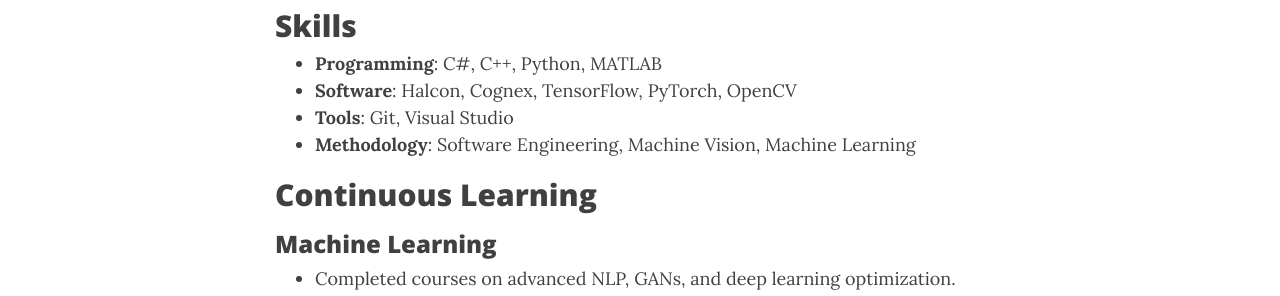
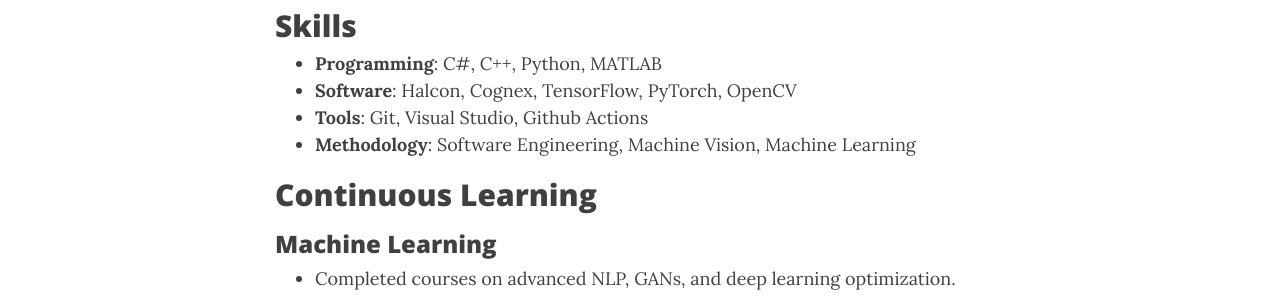
Before and after one commit to heaohan/heaohan.github.io, a Jekyll site: the page built from cv.md, in a window 1280 px wide and 900 px high, scrolled down 897 px. Shown: the part 154-450 px from the top of the window. Built offline with Jekyll 4.4.1, drawn with Linux system fonts in a browser that asks for light colours; comment, search, counter and statistics services are not loaded.

Commit message:
Update cv.md

```diff
--- a/cv.md
+++ b/cv.md
@@ -32,7 +32,7 @@
 
 - **Programming**: C#, C++, Python, MATLAB
 - **Software**: Halcon, Cognex, TensorFlow, PyTorch, OpenCV
-- **Tools**: Git, Visual Studio
+- **Tools**: Git, Visual Studio, Github Actions
 - **Methodology**: Software Engineering, Machine Vision, Machine Learning
 
 ## Continuous Learning
```
